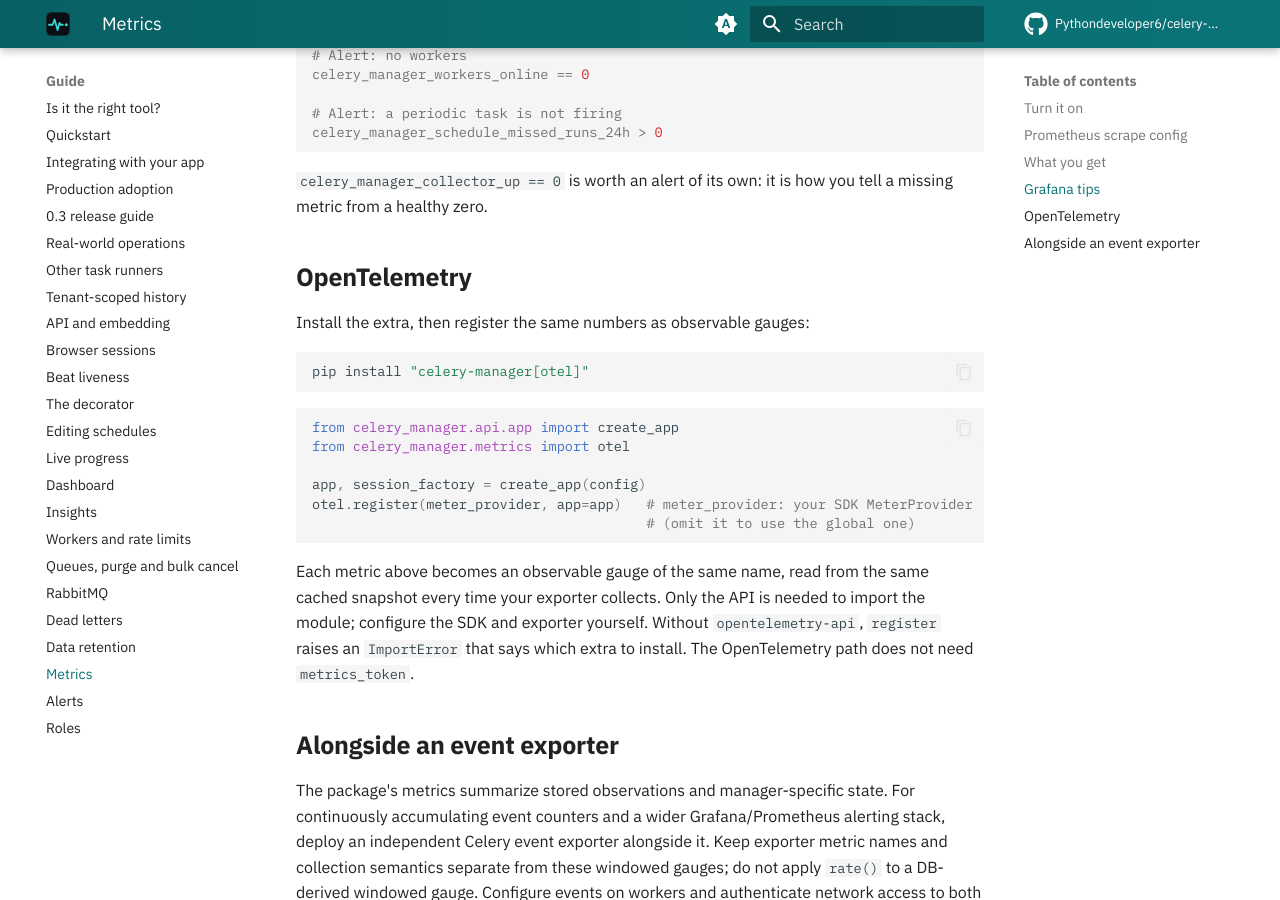
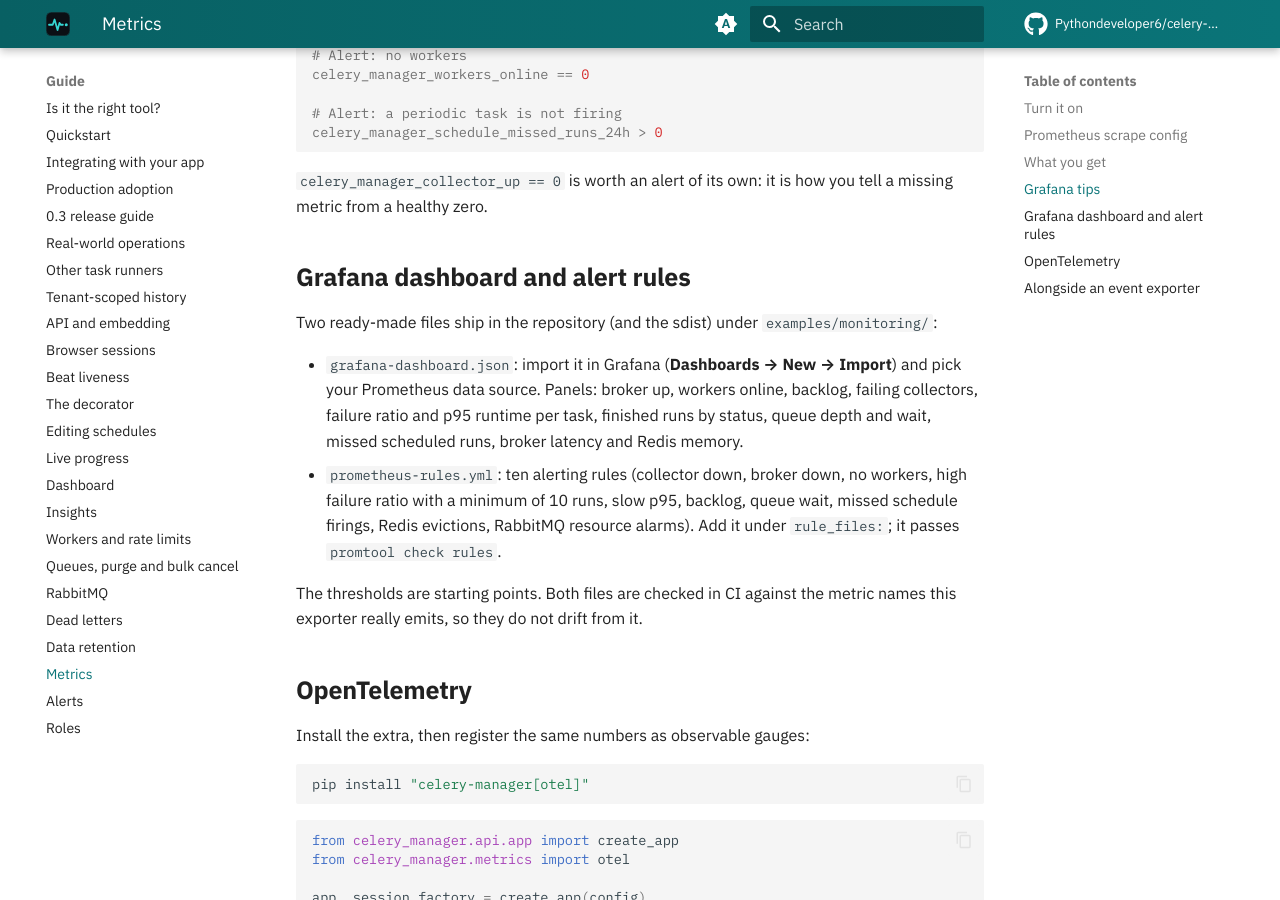
Before and after one commit to Pythondeveloper6/celery-manager, an MkDocs documentation site: the page built from docs/metrics.md, in a window 1280 px wide and 900 px high, scrolled down 3758 px. Built offline with MkDocs 1.6.1 and Material for MkDocs 9.7.7, drawn with Linux system fonts in a browser that asks for light colours; comment, search, counter and statistics services are not loaded.

Commit message:
feat: ship a Grafana dashboard and Prometheus alert rules

```diff
--- a/docs/metrics.md
+++ b/docs/metrics.md
@@ -113,6 +113,24 @@ celery_manager_schedule_missed_runs_24h > 0
 `celery_manager_collector_up == 0` is worth an alert of its own: it is how
 you tell a missing metric from a healthy zero.
 
+## Grafana dashboard and alert rules
+
+Two ready-made files ship in the repository (and the sdist) under
+`examples/monitoring/`:
+
+- `grafana-dashboard.json`: import it in Grafana (**Dashboards → New →
+  Import**) and pick your Prometheus data source. Panels: broker up, workers
+  online, backlog, failing collectors, failure ratio and p95 runtime per
+  task, finished runs by status, queue depth and wait, missed scheduled runs,
+  broker latency and Redis memory.
+- `prometheus-rules.yml`: ten alerting rules (collector down, broker down, no
+  workers, high failure ratio with a minimum of 10 runs, slow p95, backlog,
+  queue wait, missed schedule firings, Redis evictions, RabbitMQ resource
+  alarms). Add it under `rule_files:`; it passes `promtool check rules`.
+
+The thresholds are starting points. Both files are checked in CI against the
+metric names this exporter really emits, so they do not drift from it.
+
 ## OpenTelemetry
 
 Install the extra, then register the same numbers as observable gauges:
```
Also changed, not shown: CHANGELOG.md (+2 -0 lines), 3 other files.
